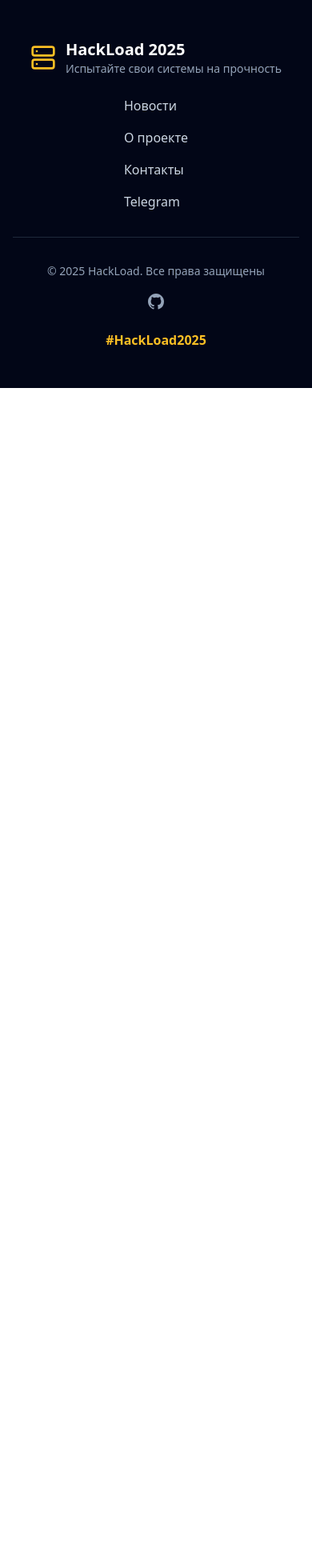
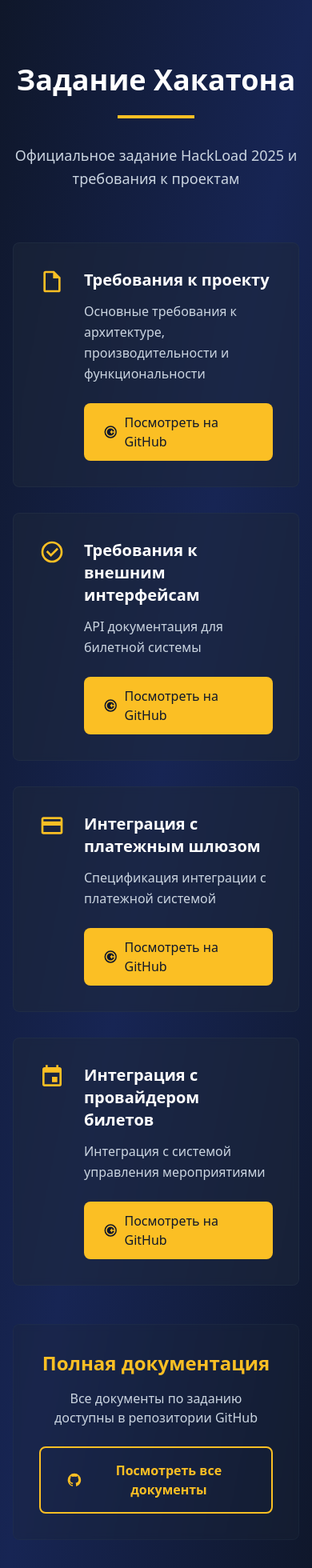
Before and after one commit to hackload-kz/landing, a React (Vite) app: page /task in a window 390 px wide. Shown: the top 1960 px of the page at 80% size. Before the commit the page ends 844 px from the top, so only its background shows below. Built offline with nearby package versions, Linux system fonts and the light colour scheme.

Commit message:
task is published

```diff
--- a/src/App.tsx
+++ b/src/App.tsx
@@ -12,6 +12,7 @@ import Footer from './components/Footer';
 import News from './components/News';
 import NewsArticle from './components/NewsArticle';
 import Schedule from './components/Schedule';
+import Task from './components/Task';
 import { useTranslation } from 'react-i18next'
 
 // Style for global animations
@@ -29,7 +30,7 @@ function App() {
     return () => {
       document.documentElement.style.scrollBehavior = 'auto';
     };
-  }, []);
+  }, [t]);
 
   return (
     <Router>
@@ -50,6 +51,7 @@ function App() {
           <Route path="/news" element={<News />} />
           <Route path="/news/:slug" element={<NewsArticle />} />
           <Route path="/schedule" element={<Schedule />} />
+          <Route path="/task" element={<Task />} />
         </Routes>
         <Footer />
       </div>
--- a/src/components/Principles.tsx
+++ b/src/components/Principles.tsx
@@ -3,6 +3,7 @@ import { Code, BookOpen, Users, Sparkles } from 'lucide-react';
 import { principles } from '../data/hackathonData';
 import { useScrollAnimation, scaleInAnimation } from '../utils/animationUtils';
 import { useTranslation } from 'react-i18next';
+import type { PrincipleType } from '../types';
 
 const PrincipleIcon: React.FC<{ iconName: string }> = ({ iconName }) => {
   const iconProps = { className: "h-6 w-6" };
@@ -21,6 +22,24 @@ const PrincipleIcon: React.FC<{ iconName: string }> = ({ iconName }) => {
   }
 };
 
+const PrincipleCard: React.FC<{ principle: PrincipleType; index: number }> = ({ principle, index }) => {
+  const { isVisible, elementRef } = useScrollAnimation({ threshold: 0.1 });
+
+  return (
+    <div
+      ref={elementRef}
+      className={`bg-slate-800/50 backdrop-blur-sm rounded-lg p-6 border border-slate-700/30 flex flex-col items-center text-center ${scaleInAnimation(isVisible)}`}
+      style={{ transition: 'all 0.5s cubic-bezier(0.16, 1, 0.3, 1)', transitionDelay: `${index * 100}ms` }}
+    >
+      <div className="h-16 w-16 rounded-full bg-amber-400/10 flex items-center justify-center mb-4">
+        <PrincipleIcon iconName={principle.icon} />
+      </div>
+      <h3 className="text-xl font-semibold text-white mb-2">{principle.title}</h3>
+      <p className="text-slate-300">{principle.description}</p>
+    </div>
+  );
+};
+
 const Principles: React.FC = () => {
   const { t } = useTranslation();
   return (
@@ -33,24 +52,9 @@ const Principles: React.FC = () => {
         </div>
 
         <div className="grid grid-cols-1 md:grid-cols-2 lg:grid-cols-4 gap-8">
-          {principles.map((principle, index) => {
-            const { isVisible, elementRef } = useScrollAnimation({ threshold: 0.1 });
-
-            return (
-              <div
-                key={index}
-                ref={elementRef}
-                className={`bg-slate-800/50 backdrop-blur-sm rounded-lg p-6 border border-slate-700/30 flex flex-col items-center text-center ${scaleInAnimation(isVisible)}`}
-                style={{ transition: 'all 0.5s cubic-bezier(0.16, 1, 0.3, 1)', transitionDelay: `${index * 100}ms` }}
-              >
-                <div className="h-16 w-16 rounded-full bg-amber-400/10 flex items-center justify-center mb-4">
-                  <PrincipleIcon iconName={principle.icon} />
-                </div>
-                <h3 className="text-xl font-semibold text-white mb-2">{principle.title}</h3>
-                <p className="text-slate-300">{principle.description}</p>
-              </div>
-            );
-          })}
+          {principles.map((principle, index) => (
+            <PrincipleCard key={index} principle={principle} index={index} />
+          ))}
         </div>
 
         <div className="mt-16 text-center">
--- /dev/null
+++ b/src/components/Task.tsx
@@ -0,0 +1,160 @@
+import React, { useEffect } from 'react';
+import { useScrollAnimation, fadeInAnimation } from '../utils/animationUtils';
+import { useTranslation } from 'react-i18next';
+
+const setOGMeta = (property: string, content: string) => {
+  let meta = document.querySelector(`meta[property="${property}"]`);
+  if (!meta) {
+    meta = document.createElement('meta');
+    meta.setAttribute('property', property);
+    document.head.appendChild(meta);
+  }
+  meta.setAttribute('content', content);
+};
+
+const Task: React.FC = () => {
+  const { t } = useTranslation();
+  const { isVisible, elementRef } = useScrollAnimation();
+
+  useEffect(() => {
+    document.title = `${t("task.title").replace(/<[^>]*>/g, '')} - HackLoad 2025`;
+    setOGMeta('og:title', `${t("task.title").replace(/<[^>]*>/g, '')} - HackLoad 2025`);
+    setOGMeta('og:description', t("task.description"));
+    setOGMeta('og:url', `${window.location.origin}/task`);
+
+    let canonical = document.querySelector('link[rel="canonical"]');
+    if (canonical) {
+      canonical.setAttribute('href', `${window.location.origin}/task`);
+    } else {
+      canonical = document.createElement('link');
+      canonical.setAttribute('rel', 'canonical');
+      canonical.setAttribute('href', `${window.location.origin}/task`);
+      document.head.appendChild(canonical);
+    }
+
+    return () => {
+      canonical?.remove();
+    };
+  }, [t]);
+
+  const taskLinks = [
+    {
+      title: t("task.projectRequirements"),
+      description: "Основные требования к архитектуре, производительности и функциональности",
+      url: "https://github.com/hackload-kz/infra/blob/main/organizer-app/public/docs/project-requirements.md",
+      icon: (
+        <svg className="h-8 w-8" viewBox="0 0 24 24" fill="currentColor">
+          <path d="M14,2H6A2,2 0 0,0 4,4V20A2,2 0 0,0 6,22H18A2,2 0 0,0 20,20V8L14,2M18,20H6V4H13V9H18V20Z" />
+        </svg>
+      )
+    },
+    {
+      title: t("task.externalInterfaces"),
+      description: "API документация для билетной системы",
+      url: "https://github.com/hackload-kz/infra/blob/main/organizer-app/public/docs/billetter-api.md",
+      icon: (
+        <svg className="h-8 w-8" viewBox="0 0 24 24" fill="currentColor">
+          <path d="M12,2A10,10 0 0,0 2,12A10,10 0 0,0 12,22A10,10 0 0,0 22,12A10,10 0 0,0 12,2M12,4A8,8 0 0,1 20,12A8,8 0 0,1 12,20A8,8 0 0,1 4,12A8,8 0 0,1 12,4M11,16.5L18,9.5L16.59,8.09L11,13.67L7.91,10.59L6.5,12L11,16.5Z" />
+        </svg>
+      )
+    },
+    {
+      title: t("task.paymentGateway"),
+      description: "Спецификация интеграции с платежной системой",
+      url: "https://github.com/hackload-kz/infra/blob/main/organizer-app/public/docs/payment-gateway.md",
+      icon: (
+        <svg className="h-8 w-8" viewBox="0 0 24 24" fill="currentColor">
+          <path d="M20,8H4V6H20M20,18H4V12H20M20,4H4C2.89,4 2,4.89 2,6V18A2,2 0 0,0 4,20H20A2,2 0 0,0 22,18V6C22,4.89 21.1,4 20,4Z" />
+        </svg>
+      )
+    },
+    {
+      title: t("task.eventProvider"),
+      description: "Интеграция с системой управления мероприятиями",
+      url: "https://github.com/hackload-kz/infra/blob/main/organizer-app/public/docs/event-provider.md",
+      icon: (
+        <svg className="h-8 w-8" viewBox="0 0 24 24" fill="currentColor">
+          <path d="M19,19H5V8H19M16,1V3H8V1H6V3H5C3.89,3 3,3.89 3,5V19A2,2 0 0,0 5,21H19A2,2 0 0,0 21,19V5C21,3.89 20.1,3 19,3H18V1M17,12H12V17H17V12Z" />
+        </svg>
+      )
+    }
+  ];
+
+  return (
+    <section
+      ref={elementRef}
+      className={`min-h-screen bg-gradient-to-br from-slate-900 via-blue-950 to-slate-900 text-white px-4 sm:px-6 lg:px-8 py-20 ${fadeInAnimation(isVisible)}`}
+      style={{ transition: 'opacity 0.8s ease-out, transform 0.8s ease-out' }}
+    >
+      <div className="max-w-6xl mx-auto">
+        {/* Header */}
+        <div className="text-center mb-16">
+          <h1 className="text-4xl sm:text-5xl md:text-6xl font-bold mb-6">
+            <span dangerouslySetInnerHTML={{ __html: t("task.title") }}></span>
+          </h1>
+          <div className="w-24 h-1 bg-amber-400 mx-auto mb-8"></div>
+          <p className="text-lg sm:text-xl text-slate-300 max-w-3xl mx-auto leading-relaxed">
+            {t("task.description")}
+          </p>
+        </div>
+
+        {/* Task Links */}
+        <div className="grid grid-cols-1 md:grid-cols-2 gap-8 mb-12">
+          {taskLinks.map((link, index) => (
+            <div key={index} className="bg-slate-800/50 backdrop-blur-sm rounded-lg border border-slate-700/30 p-8 hover:bg-slate-800/70 transition-all duration-300 hover:scale-105">
+              <div className="flex items-start gap-6">
+                <div className="text-amber-400 flex-shrink-0">
+                  {link.icon}
+                </div>
+                <div className="flex-1">
+                  <h3 className="text-xl font-bold mb-3 text-white">
+                    {link.title}
+                  </h3>
+                  <p className="text-slate-300 mb-6 leading-relaxed">
+                    {link.description}
+                  </p>
+                  <a
+                    href={link.url}
+                    target="_blank"
+                    rel="noopener noreferrer"
+                    className="inline-flex items-center px-6 py-3 bg-amber-400 text-slate-900 font-medium rounded-lg hover:bg-amber-500 transition-colors duration-200"
+                  >
+                    <svg className="h-5 w-5 mr-2" viewBox="0 0 24 24" fill="currentColor">
+                      <path d="M12,2A10,10 0 0,1 22,12A10,10 0 0,1 12,22A10,10 0 0,1 2,12A10,10 0 0,1 12,2M12,4A8,8 0 0,0 4,12A8,8 0 0,0 12,20A8,8 0 0,0 20,12A8,8 0 0,0 12,4M12,6A6,6 0 0,1 18,12A6,6 0 0,1 12,18A6,6 0 0,1 6,12A6,6 0 0,1 12,6M14.5,8L11,12L14.5,16V13H18V11H14.5V8Z"/>
+                    </svg>
+                    {t("task.viewOnGitHub")}
+                  </a>
+                </div>
+              </div>
+            </div>
+          ))}
+        </div>
+
+        {/* All docs link */}
+        <div className="text-center">
+          <div className="bg-slate-800/30 backdrop-blur-sm rounded-lg border border-slate-700/20 p-8">
+            <h3 className="text-2xl font-bold mb-4 text-amber-400">
+              Полная документация
+            </h3>
+            <p className="text-slate-300 mb-6">
+              Все документы по заданию доступны в репозитории GitHub
+            </p>
+            <a
+              href="https://github.com/hackload-kz/infra/tree/main/organizer-app/public/docs"
+              target="_blank"
+              rel="noopener noreferrer"
+              className="inline-flex items-center px-8 py-4 bg-transparent border-2 border-amber-400 text-amber-400 font-bold rounded-lg hover:bg-amber-400 hover:text-slate-900 transition-all duration-200"
+            >
+              <svg className="h-6 w-6 mr-3" viewBox="0 0 24 24" fill="currentColor">
+                <path d="M12,2A10,10 0 0,0 2,12C2,16.42 4.87,20.17 8.84,21.5C9.34,21.58 9.5,21.27 9.5,21C9.5,20.77 9.5,20.14 9.5,19.31C6.73,19.91 6.14,17.97 6.14,17.97C5.68,16.81 5.03,16.5 5.03,16.5C4.12,15.88 5.1,15.9 5.1,15.9C6.1,15.97 6.63,16.93 6.63,16.93C7.5,18.45 8.97,18 9.54,17.76C9.63,17.11 9.89,16.67 10.17,16.42C7.95,16.17 5.62,15.31 5.62,11.5C5.62,10.39 6,9.5 6.65,8.79C6.55,8.54 6.2,7.5 6.75,6.15C6.75,6.15 7.59,5.88 9.5,7.17C10.29,6.95 11.15,6.84 12,6.84C12.85,6.84 13.71,6.95 14.5,7.17C16.41,5.88 17.25,6.15 17.25,6.15C17.8,7.5 17.45,8.54 17.35,8.79C18,9.5 18.38,10.39 18.38,11.5C18.38,15.32 16.04,16.16 13.81,16.41C14.17,16.72 14.5,17.33 14.5,18.26C14.5,19.6 14.5,20.68 14.5,21C14.5,21.27 14.66,21.59 15.17,21.5C19.14,20.16 22,16.42 22,12A10,10 0 0,0 12,2Z" />
+              </svg>
+              Посмотреть все документы
+            </a>
+          </div>
+        </div>
+      </div>
+    </section>
+  );
+};
+
+export default Task;
--- a/src/i18n/locales/kk.json
+++ b/src/i18n/locales/kk.json
@@ -9,7 +9,7 @@
     },
     "shared": {
         "locationTitle": "Өтетін орны",
-        "eventLocation": "Алматы, Қазақстан",
+        "eventLocation": "SmartPoint. Зал SmArt.Space",
         "formatTitle": "Формат",
         "eventFormat": "Көзбе-көз және онлайн",
         "eventDate": "15-17 Тамыз 2025",
@@ -30,8 +30,8 @@
         "tagline2": "100 000 сұранысты өңдей алатын билет сервисін жасаңыз. Қиын жағдайларда өз дағдыларыңызды сынап көріңіз.",
         "testLoadProfile": "Сынақ жүктемесі профилі",
         "checkUpdatesInTelegram": "Telegram-чаттан жаңалықтарды қадағалаңыз",
-        "registerButton": "Басқаларды қарау",
-        "scheduleButton": "Марафон кестесі"
+        "registerButton": "Ашылу трансляциясын көру",
+        "scheduleButton": "Хакатон тапсырмасы"
     },
     "news": {
         "latestNewsTitle": "Соңғы <span className='text-amber-400'>Жаңалықтар</span>",
@@ -58,7 +58,8 @@
         "title": "Сұрақтар бар ма?",
         "contactUs": "Бізбен байланысыңыз",
         "joinChatDescription": "Telegram-чатымызға қосылып, жаңалықтарды бақылаңыз және ұйымдастырушыларға тікелей сұрақтар қойыңыз. Біз сізге хакатонға дайындалуға көмектесуге дайынбыз!",
-        "locationToBeAnnounced": "Өтетін орны кейінірек хабарланады"
+        "locationToBeAnnounced": "Алматы, Байзакова көшесі, 280",
+        "locationLink": "https://go.2gis.com/2DlAG"
     },
     "principles": {
         "title": "Біздің <span className=\"text-amber-400\">Құндылықтарымыз</span>",
@@ -138,6 +139,15 @@
         "contacts": "Байланыс",
         "allRightsReserved": "Барлық құқықтар қорғалған"
     },
+    "task": {
+        "title": "<span className='text-amber-400'>Хакатон</span> Тапсырмасы",
+        "description": "HackLoad 2025 ресми тапсырмасы және жобаларға талаптар",
+        "projectRequirements": "Жобаға талаптар",
+        "externalInterfaces": "Сыртқы интерфейстерге талаптар",
+        "paymentGateway": "Төлем шлюзымен интеграция",
+        "eventProvider": "Билет провайдерімен интеграция",
+        "viewOnGitHub": "GitHub-та қарау"
+    },
     "schedule": {
         "title": "<span className='text-amber-400'>Марафонның</span> Кестесі",
         "description": "HackLoad білім беру марафоны - хакатонға дайындалу үшін салалық сарапшылардан дәрістер сериясы",
--- a/src/i18n/locales/ru.json
+++ b/src/i18n/locales/ru.json
@@ -6,6 +6,15 @@
             "line2": "Наша миссия - демистифицировать сложность высоконагруженных систем через практические задачи. Участники будут учиться, решая реальные проблемы в совместной среде, создавая решения, способные справляться с массивными всплесками трафика.",
             "line3": "Все проекты будут с открытым исходным кодом, способствуя обмену знаниями и росту сообщества в области высокопроизводительных распределенных систем."
         }
+    },
+    "task": {
+        "title": "Задание <span className='text-amber-400'>Хакатона</span>",
+        "description": "Официальное задание HackLoad 2025 и требования к проектам",
+        "projectRequirements": "Требования к проекту",
+        "externalInterfaces": "Требования к внешним интерфейсам",
+        "paymentGateway": "Интеграция с платежным шлюзом",
+        "eventProvider": "Интеграция с провайдером билетов",
+        "viewOnGitHub": "Посмотреть на GitHub"
     },
     "schedule": {
         "title": "Расписание <span className='text-amber-400'>Марафона</span>",
@@ -22,7 +31,7 @@
     },
     "shared": {
         "locationTitle": "Место проведения",
-        "eventLocation": "Алматы, Казахстан",
+        "eventLocation": "SmartPoint. Зал SmArt.Space",
         "formatTitle": "Формат",
         "eventFormat": "Очно и удаленно",
         "eventDate": "15-17 августа 2025",
@@ -43,8 +52,8 @@
         "tagline2": "Создайте билетный сервис, способный обработать 100 000 запросов. Испытайте свои навыки в экстремальных условиях.",
         "testLoadProfile": "Профиль тестовой нагрузки",
         "checkUpdatesInTelegram": "Следите за обновлениями в нашем Telegram-чате",
-        "registerButton": "Посмотреть на других",
-        "scheduleButton": "Расписание марафона"
+        "registerButton": "Смотреть трансляцию открытия",
+        "scheduleButton": "Задание хакатона"
     },
     "news": {
         "latestNewsTitle": "Последние <span className='text-amber-400'>Новости</span>",
@@ -71,7 +80,8 @@
         "title": "Вопросы?",
         "contactUs": "Свяжитесь с нами",
         "joinChatDescription": "Присоединяйтесь к нашему чату в Telegram, чтобы следить за новостями и задавать вопросы организаторам напрямую. Мы здесь, чтобы помочь вам подготовиться к хакатону!",
-        "locationToBeAnnounced": "Место проведения будет объявлено позже"
+        "locationToBeAnnounced": "Алматы, Байзакова улица, 280",
+        "locationLink": "https://go.2gis.com/2DlAG"
     },
     "principles": {
         "title": "Наши <span className=\"text-amber-400\">Ценности</span>",
```
Also changed, not shown: src/components/Hero.tsx (+5 -5 lines).
